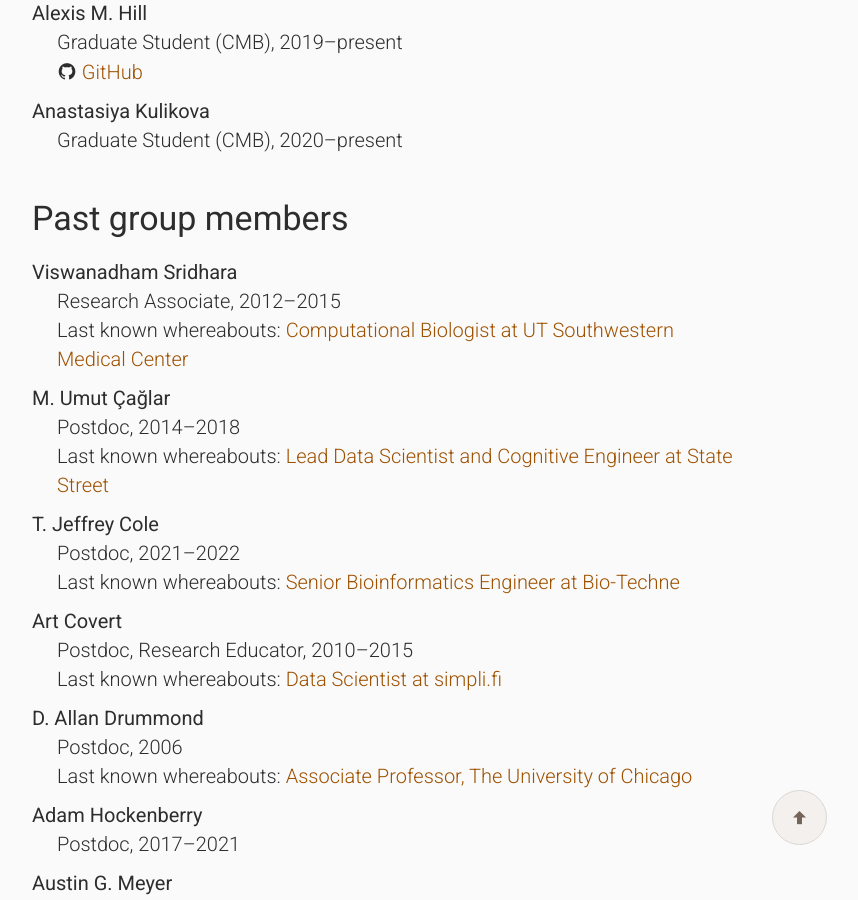
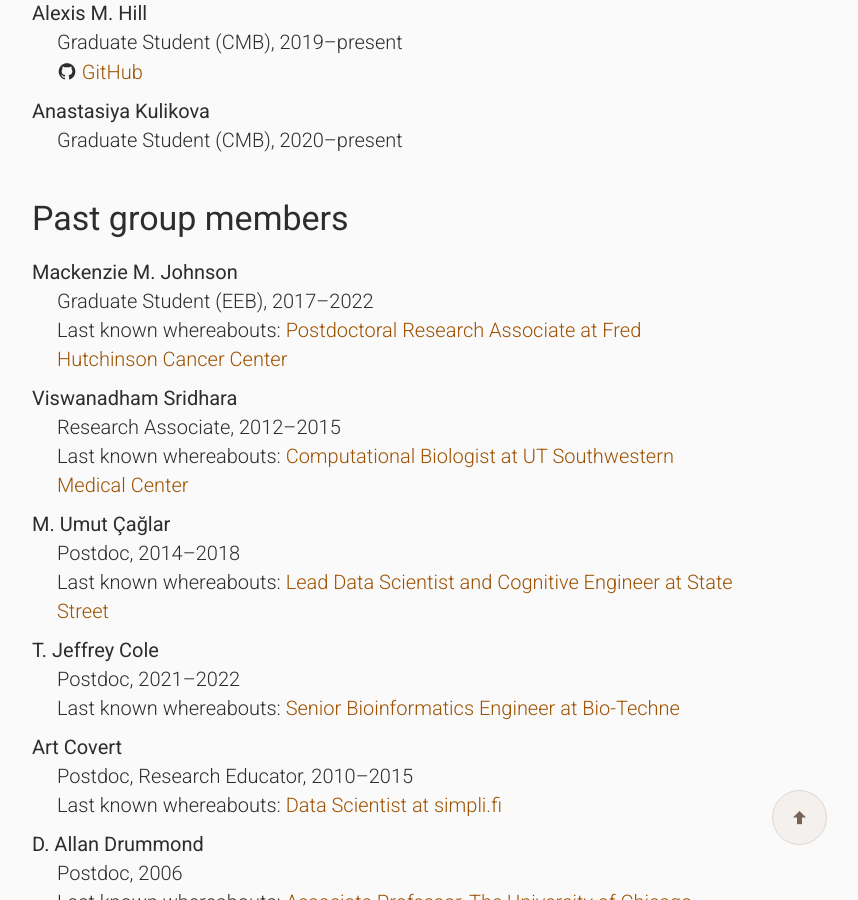
Before and after one commit to wilkelab/wilkelab.github.io, a Jekyll site: the page built from people.html, in a window 1280 px wide and 900 px high, scrolled down 1328 px. Shown: the whole window, without its empty margins (253-1111 px from the left). Built offline with Jekyll 4.4.1, drawn with Linux system fonts in a browser that asks for light colours; nearby versions of some CDN libraries.

Commit message:
Update past_members.yml
Moved Mackenzie to past members

```diff
--- a/_data/past_members.yml
+++ b/_data/past_members.yml
@@ -1,3 +1,10 @@
+- name: Mackenzie M. Johnson
+  role: Graduate Student (EEB)
+  joined: 2017
+  left: 2022
+  currently: Postdoctoral Research Associate at Fred Hutchinson Cancer Center
+  url: "https://scholar.google.com/citations?hl=en&user=vBGR7-UAAAAJ"
+
 - name: Viswanadham Sridhara
   role: Research Associate
   joined: 2012
```
